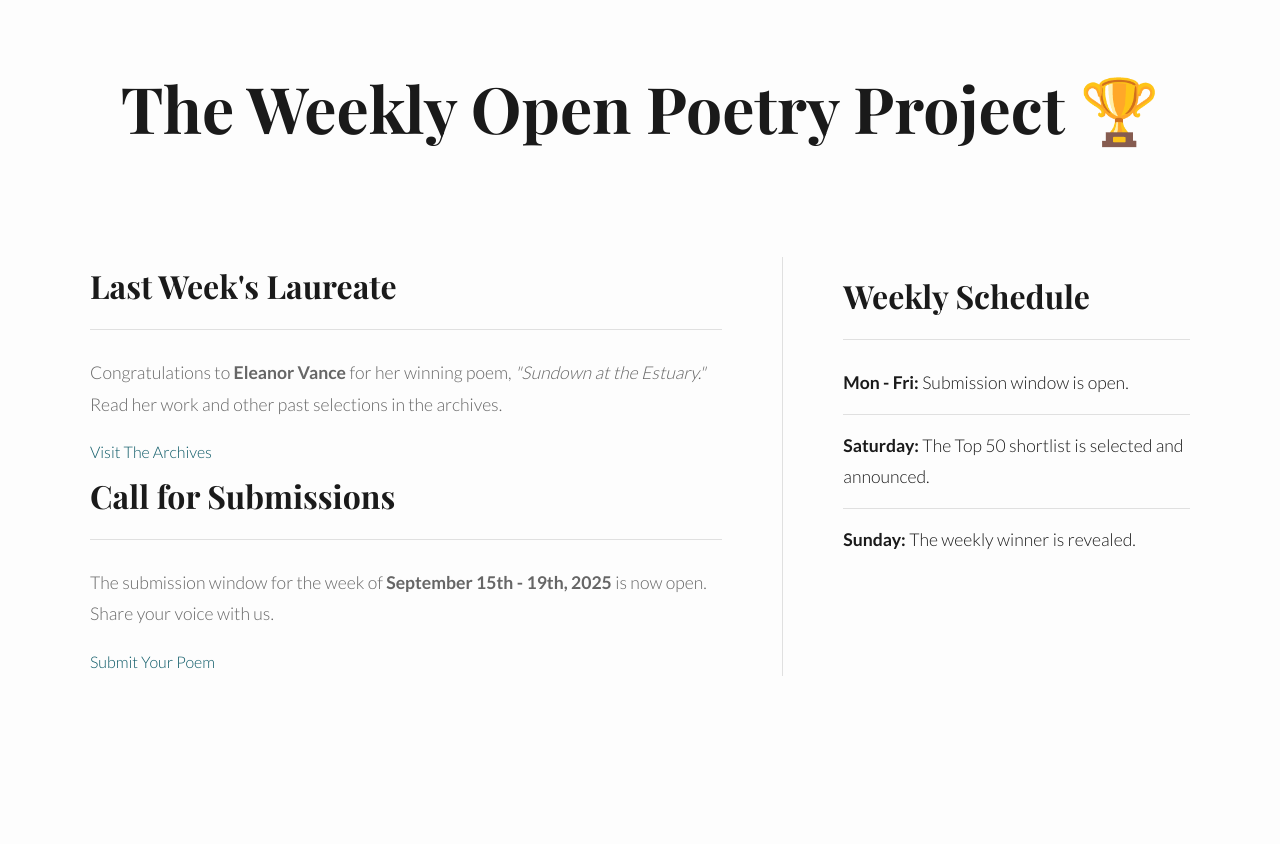
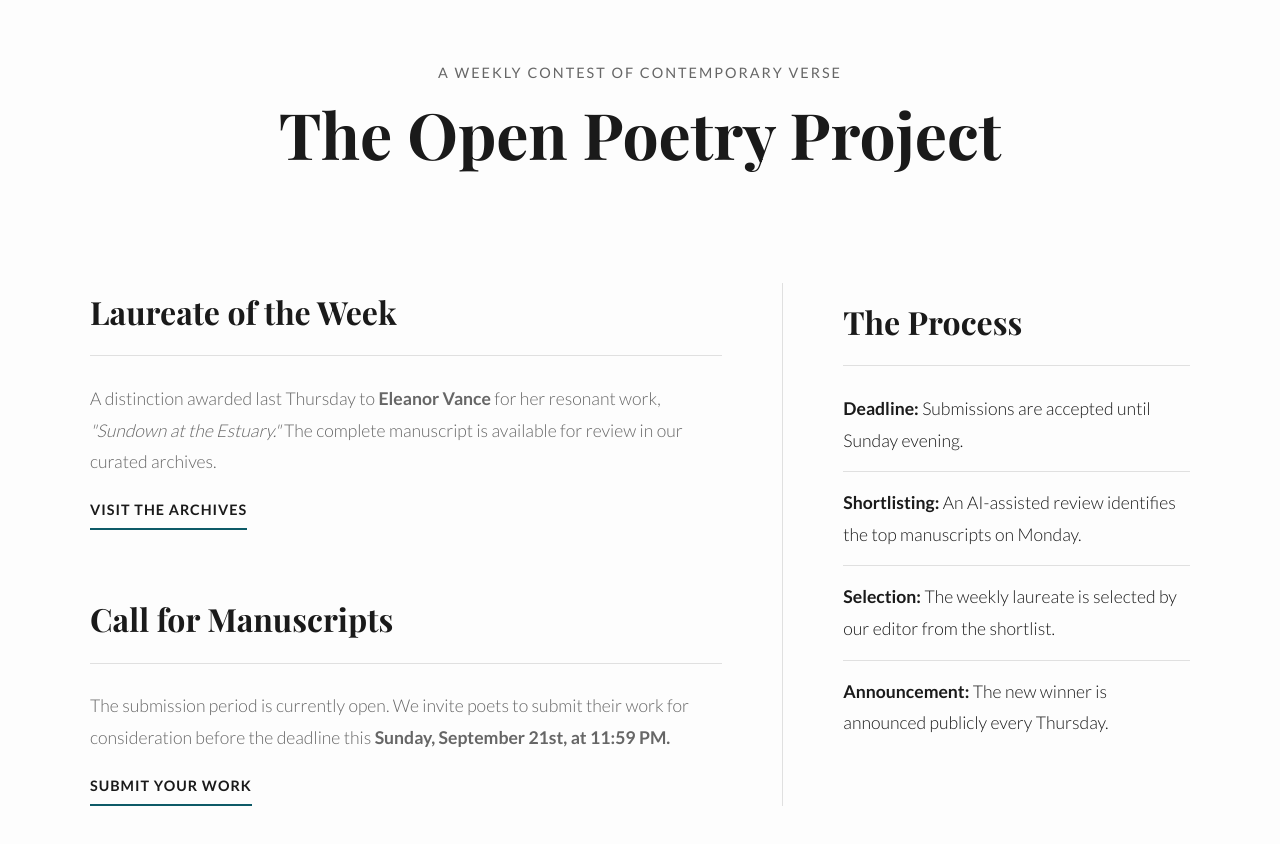
Before and after one commit to RMChadderton/TheWeeklyPoetryProject, a plain HTML site: page templates/index.html in a window 1280 px wide. Before the commit the page ends 800 px from the top, so only its background shows below. Drawn offline with nearby package versions, Linux system fonts and the light colour scheme.

Commit message:
Update index.html

```diff
--- a/templates/index.html
+++ b/templates/index.html
@@ -9,29 +9,31 @@
 <body>
     <div class="container">
         <header>
-            <h1>The Weekly Open Poetry Project 🏆</h1>
+            <p class="kicker">A Weekly Contest of Contemporary Verse</p>
+            <h1>The Open Poetry Project</h1>
         </header>
 
         <main class="main-content">
             <section class="announcement">
-                <h2>Last Week's Laureate</h2>
-                <p>Congratulations to <strong>Eleanor Vance</strong> for her winning poem, <em>"Sundown at the Estuary."</em> Read her work and other past selections in the archives.</p>
-                <a href="/archive">Visit The Archives</a>
+                <h2>Laureate of the Week</h2>
+                <p>A distinction awarded last Thursday to <strong>Eleanor Vance</strong> for her resonant work, <em>"Sundown at the Estuary."</em> The complete manuscript is available for review in our curated archives.</p>
+                <a href="/archive" class="cta-link">Visit The Archives</a>
             </section>
 
-            <section class="call-for-submissions">
-                <h2>Call for Submissions</h2>
-                <p>The submission window for the week of <strong>September 15th - 19th, 2025</strong> is now open. Share your voice with us.</p>
-                <a href="/submit" class="cta-button">Submit Your Poem</a>
+            <section class="call-for-submissions" style="margin-top: 60px;">
+                <h2>Call for Manuscripts</h2>
+                <p>The submission period is currently open. We invite poets to submit their work for consideration before the deadline this <strong>Sunday, September 21st, at 11:59 PM.</strong></p>
+                <a href="/submit" class="cta-link">Submit Your Work</a>
             </section>
         </main>
 
         <aside class="sidebar">
-            <h2>Weekly Schedule</h2>
+            <h2>The Process</h2>
             <ul class="schedule-list">
-                <li><strong>Mon - Fri:</strong> Submission window is open.</li>
-                <li><strong>Saturday:</strong> The Top 50 shortlist is selected and announced.</li>
-                <li><strong>Sunday:</strong> The weekly winner is revealed.</li>
+                <li><strong>Deadline:</strong> Submissions are accepted until Sunday evening.</li>
+                <li><strong>Shortlisting:</strong> An AI-assisted review identifies the top manuscripts on Monday.</li>
+                <li><strong>Selection:</strong> The weekly laureate is selected by our editor from the shortlist.</li>
+                <li><strong>Announcement:</strong> The new winner is announced publicly every Thursday.</li>
             </ul>
         </aside>
     </div>
```
